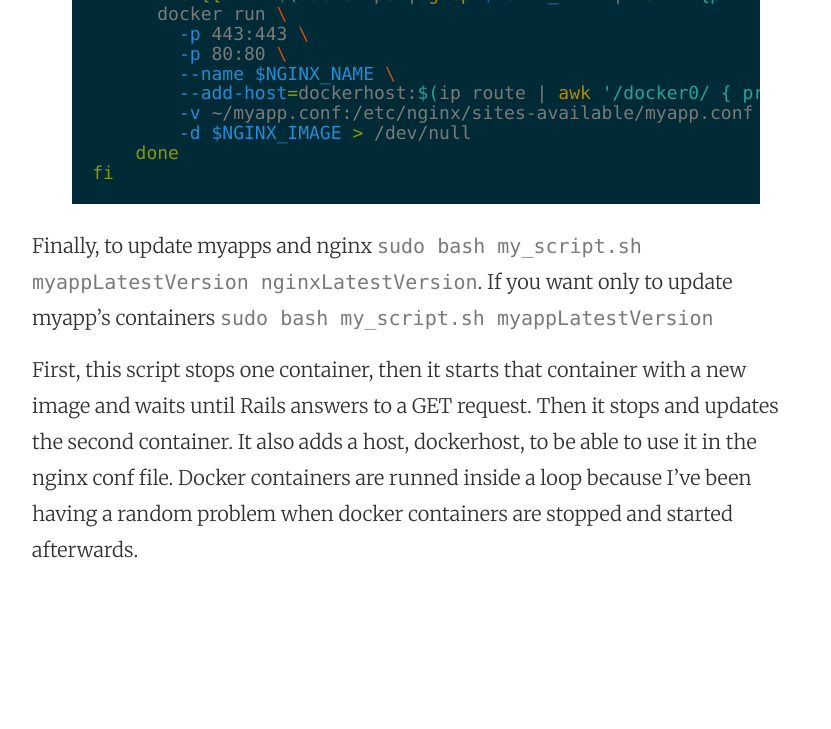
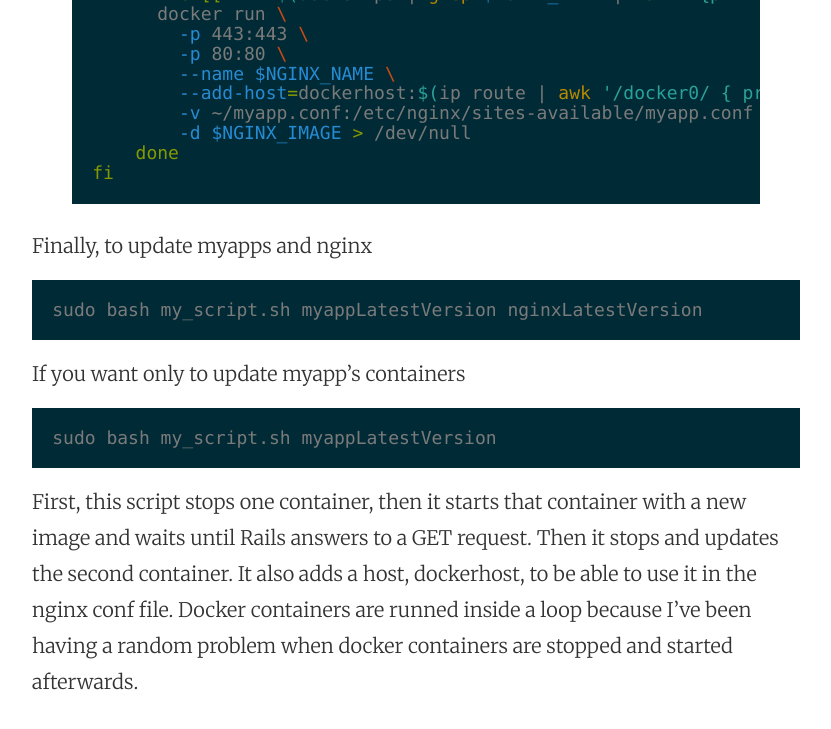
Before and after one commit to jpcolomer/jpcolomer.github.io, a Jekyll site: the page built from _posts/2015-02-24-rails-zero-downtime-deployment-with-docker.md, in a window 1280 px wide and 900 px high, scrolled down 2866 px. Shown: the top 729 px of the window, without its empty margins (224-1055 px from the left). Built offline with Jekyll 4.4.1, drawn with Linux system fonts in a browser that asks for light colours; Markdown is read by kramdown in place of the engine named in the settings; comment, search, counter and statistics services are not loaded.

Commit message:
Change command

````diff
--- a/_posts/2015-02-24-rails-zero-downtime-deployment-with-docker.md
+++ b/_posts/2015-02-24-rails-zero-downtime-deployment-with-docker.md
@@ -125,10 +125,17 @@ if [ ! -z "$2" ]
 fi
 {% endhighlight %}
 
-Finally, to update myapps and nginx `sudo bash my_script.sh
-myappLatestVersion
-nginxLatestVersion`. If you want only to update myapp's containers `sudo bash
-my_script.sh myappLatestVersion`
+Finally, to update myapps and nginx
+
+```
+sudo bash my_script.sh myappLatestVersion nginxLatestVersion
+```
+
+If you want only to update myapp's containers
+
+```
+sudo bash my_script.sh myappLatestVersion
+```
 
 First, this script stops one container, then it starts that container with a new image and waits until Rails answers to a GET request. Then it stops and updates the second container.
 It also adds a host, dockerhost, to be able to use it in the nginx conf file. Docker containers are runned inside a loop because I've been having a random problem when docker containers are stopped and started afterwards.
````
